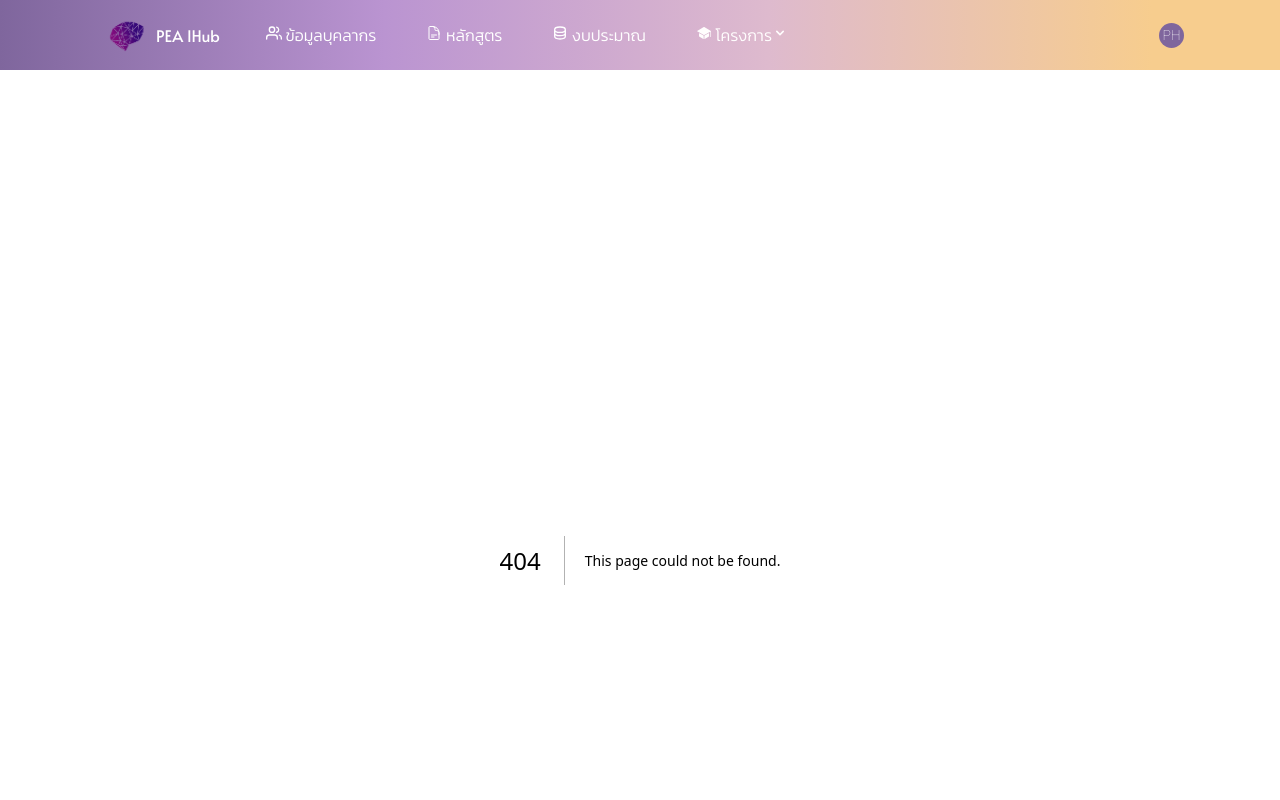
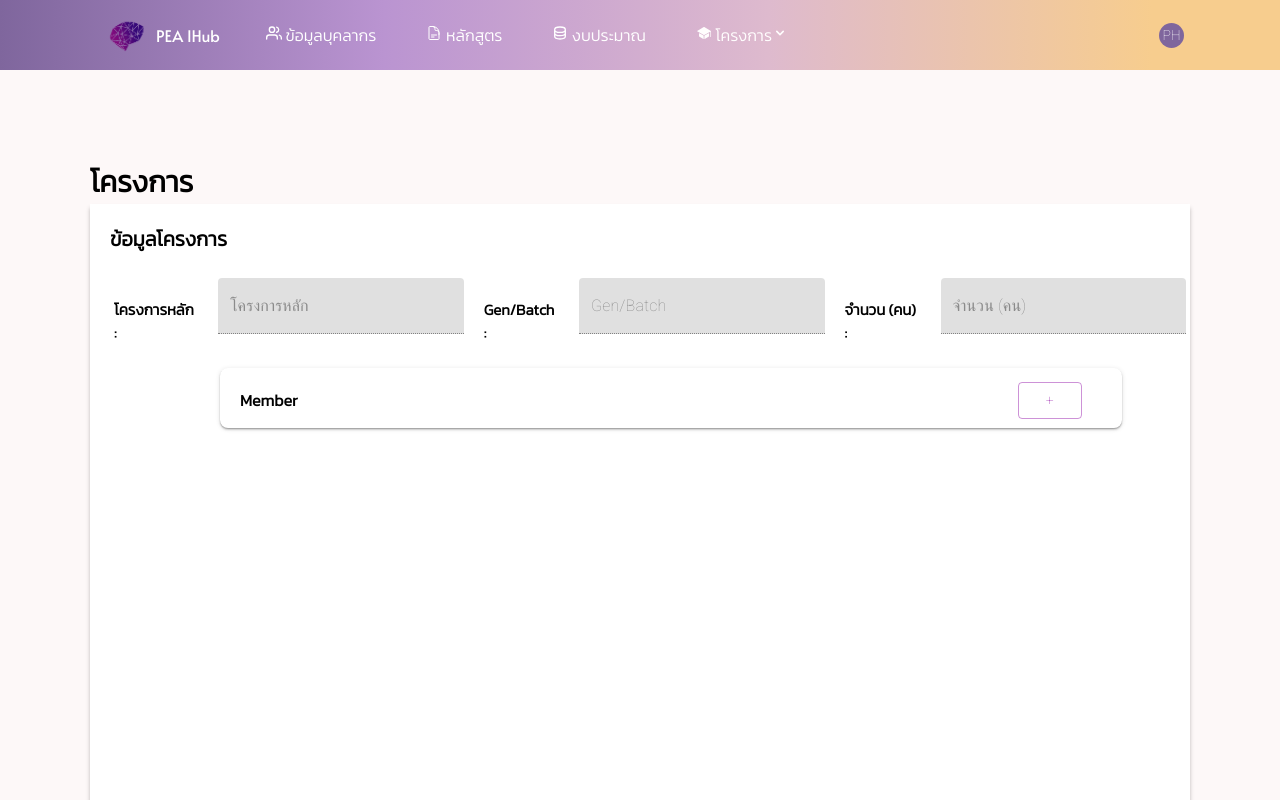
Before and after one commit to filmkolo5/fff, a Next.js app: page /project2 in a window 1280 px wide. Before the commit this address had no page. Shown: the top 800 px of the page. Built offline with nearby package versions, Linux system fonts and the light colour scheme.

Commit message:
ล่าวันที่ 31-1-66

```diff
--- a/package.json
+++ b/package.json
@@ -11,6 +11,9 @@
   "dependencies": {
     "@emotion/react": "^11.10.5",
     "@emotion/styled": "^11.10.5",
+    "@fortawesome/fontawesome-svg-core": "^6.2.1",
+    "@fortawesome/free-solid-svg-icons": "^6.2.1",
+    "@fortawesome/react-fontawesome": "^0.2.0",
     "@mui/icons-material": "^5.11.0",
     "@mui/material": "^5.11.5",
     "@mui/x-date-pickers": "^5.0.15",
--- a/pages/Bt.tsx
+++ b/pages/Bt.tsx
@@ -7,19 +7,17 @@ import { SnackbarProvider, VariantType, useSnackbar } from 'notistack';
 function MyApp() {
   const { enqueueSnackbar } = useSnackbar();
 
-  const handleCloseVariant = (variant: VariantType) => () => {
+  const handleClose= (variant: VariantType) => () => {
     enqueueSnackbar('บันทึกสำเร็จ', { variant });
   };
 
   return (
     <React.Fragment>
            <DialogActions >
-          <Button autoFocus onClick={handleCloseVariant('success')} sx={{backgroundColor:'#7F669D',color:'#FFFFFF',m: 1,width:200,"&:hover":{backgroundColor:'#b499d3'}}}
+          <Button autoFocus onClick={handleClose('success')} sx={{backgroundColor:'#7F669D',color:'#FFFFFF',m: 1,width:200,"&:hover":{backgroundColor:'#b499d3'}}}
           variant="contained" >
             บันทึก
           </Button>
-
-
           </DialogActions>
     </React.Fragment>
   );
--- /dev/null
+++ b/pages/Popup.tsx
@@ -0,0 +1,46 @@
+import * as React from 'react';
+import Button from '@mui/material/Button';
+import Dialog from '@mui/material/Dialog';
+import DialogActions from '@mui/material/DialogActions';
+import DialogContent from '@mui/material/DialogContent';
+import DialogContentText from '@mui/material/DialogContentText';
+import DialogTitle from '@mui/material/DialogTitle';
+import TextField from '@mui/material/TextField';
+import Autocomplete from '@mui/material/Autocomplete';
+import Box from '@mui/material/Box';
+export default function AlertDialog() {
+  const [open, setOpen] = React.useState(false);
+
+  const handleClickOpen = () => {
+    setOpen(true);
+  };
+
+  const handleClose = () => {
+    setOpen(false);
+  };
+
+  return (
+    <div>
+      <Button color="secondary" variant="outlined" onClick={handleClickOpen}>
+        +
+      </Button>
+      <Dialog open={open} onClose={handleClose}  aria-labelledby="alert-dialog-title" aria-describedby="alert-dialog-description">
+        <DialogTitle id="alert-dialog-title">
+
+        </DialogTitle>
+
+        <DialogContent>
+          <DialogContentText >
+    <Box
+      component="form" sx={{'& .MuiTextField-root': { m: 1, width: '45ch' },}} noValidate autoComplete="off" >
+        <TextField id="outlined-multiline-static" label="กรอกรหัสพนักงงาน"multiline rows={4} />
+        <Button autoFocus onClick={handleClose}  sx={{ m:1, backgroundColor:'#3A1062',color:'#FFFFFF',width:100,"&:hover":{backgroundColor:'#b499d3'}}} variant="contained" ><h5>ยืนยัน</h5></Button>
+    </Box>
+          </DialogContentText>
+          <h4>*กรุณาใส่ , ( Comma ) หรือ เว้นวรรค </h4>
+       <h4>(ตัวอย่าง : 508112,510437,510492,505139 หรือ 508112 510437 510492 505139 )</h4>
+        </DialogContent>
+      </Dialog>
+    </div>
+  );
+}
--- a/pages/_app.tsx
+++ b/pages/_app.tsx
@@ -15,7 +15,7 @@ import "../styles/index.css";
 import "../styles/data.css";
 import '../styles/globals.css'
 import "../styles/project_creation.css"
-
+import "../styles/project2.css"
 
 // Avatar LOGIN
 import Avatar from '@mui/material/Avatar';
--- a/pages/data.tsx
+++ b/pages/data.tsx
@@ -12,6 +12,7 @@ import "primereact/resources/primereact.min.css"
 import "primeicons/primeicons.css"
 import "primeflex/primeflex.css"
 import { Dropdown } from 'primereact/dropdown';
+
 
 /* Components */
 import { template2 } from '../components/template2';
@@ -41,6 +42,9 @@ export default function () {
   const [addaffiliation,setAddaffiliation] = useState('');
   const [addpositionihub,setAddpositionihub] = useState('');
   const [newuser, setNewuser]= useState('');
+
+
+
 
   return (
     <div>
--- /dev/null
+++ b/pages/project2.tsx
@@ -0,0 +1,47 @@
+import * as React from 'react';
+import Box from '@mui/material/Box';
+import TextField from '@mui/material/TextField';
+import Popup  from './Popup';
+
+
+
+export default function SelectLabels() {
+
+
+
+  return (
+    <div>
+      <div className='HEAD-PROJECT1'>
+        <h3>โครงการ</h3>
+        </div>
+        <div className='BG-PROJECT1'>
+          <h3>ข้อมูลโครงการ</h3>
+        <div className='PROJECT1' >
+
+        <Box  className='BOX1'  sx={{ m:0.5, display: 'flex' ,justifyContent: 'center' }}>
+
+          <h3>โครงการหลัก :</h3>
+          <TextField sx={{ width:250}} id="outlined-basic" disabled label=" โครงการหลัก "variant="filled"/>
+          <h3>Gen/Batch :</h3>
+          <TextField  sx={{ width:250}}   id="outlined-basic" disabled label=" Gen/Batch "variant="filled"/>
+          <h3>จำนวน (คน) :</h3>
+          <TextField  sx={{ width:250}}  id="outlined-basic" disabled label=" จำนวน (คน) "variant="filled"/>
+          </Box>
+    </div>
+    <div className='BOX2'>
+      <h3>Member</h3>
+      <div className='POPUP'>
+      <Popup/>
+      </div>
+    </div>
+        </div>
+
+    <div>
+
+        </div>
+    </div>
+
+
+
+  );
+}
--- /dev/null
+++ b/styles/project2.css
@@ -0,0 +1,54 @@
+body {
+    background: rgb(253, 248, 248);
+}
+
+  /* หน้าสร้างโครงการ */
+  .HEAD-PROJECT1{
+    font-family: 'Kanit', sans-serif;
+    font-size: 25px;
+    color: #000000;
+  }
+
+  .BG-PROJECT1{
+    width: 100%;
+    height: 800px;
+    background: #FFFFFF;
+    box-shadow: 0px 4px 4px rgba(0, 0, 0, 0.25);
+    }
+    .BG-PROJECT1 h3{
+    padding: 20px;
+    font-family: 'Kanit', sans-serif;
+    font-size: 20px;
+    color: #000;
+
+    }
+
+    .BOX1 h3 {
+      font-family: 'Kanit', sans-serif;
+      font-size: 15px;
+      color: #000;
+    }
+ .BOX2{
+  width: 82%;
+  height: 60px;
+  margin-left: 130px;
+  background: #FFFFFF;
+  box-shadow: 0px 1px 1px rgba(0, 0, 0, 0.2), 0px 2px 2px rgba(0, 0, 0, 0.14), 0px 1px 5px rgba(0, 0, 0, 0.12);
+  border-radius: 8px;
+ }
+ .BOX2 h3{
+
+  font-family: 'Kanit', sans-serif;
+  font-size: 16px;
+  color: #000;
+ }
+
+ .POPUP {
+  display: flex;
+  flex-direction: row;
+  align-items: center;
+  margin-top: -50px;
+  margin-right: 40px;
+  justify-content: right;
+
+ }
--- a/styles/project_creation.css
+++ b/styles/project_creation.css
@@ -69,25 +69,6 @@
 
 }
 
-/* .PROJECT-5-1 {
-box-sizing: border-box;
-position: absolute;
-width: 600px;
-height: 140px;
-left: 520px;
-top: 680px;
-border: 1px dashed #7B61FF;
-border-radius: 5px;
-}
-.PROJECT-5-1 h3{
-  display: flex;
-  align-items: center;
-  font-family: 'Kanit', sans-serif;
-  font-size: 16px;
-  color: #000;
-
-}
- */
  .PROJECT-5 {
   display: flex;
   justify-content: center;
@@ -117,6 +98,6 @@ border-radius: 5px;
   display: flex;
  justify-content: center;
  margin-top: 50px;
- margin-left: 150px;
+ margin-left: 160px;
 
 }
```
Also changed, not shown: json/tsconfig.json (added, +25 -0 lines), pages/Dialog.tsx (+3 -4 lines), pages/project_creation.tsx (+13 -11 lines), 1 other file (tests, documents, lock files or other folders).
